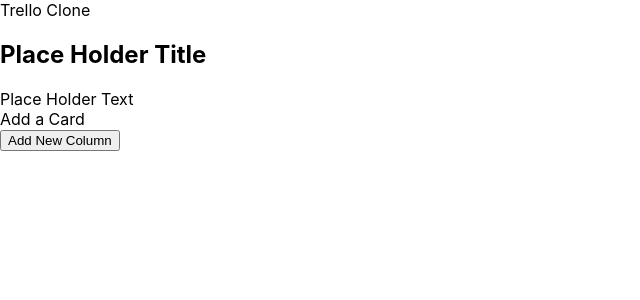
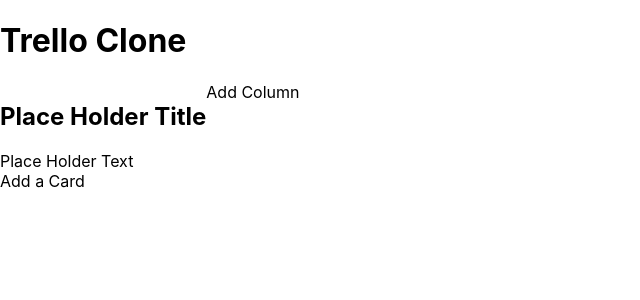
Before and after one commit to jambis/trello-clone, a React (Create React App) app: page / in a window 1280 px wide. Shown: the top 300 px of the page, without its empty margins (0-640 px from the left). Built offline with nearby package versions, Linux system fonts and the light colour scheme.

Commit message:
Imported AddColumn component

```diff
--- a/src/App.tsx
+++ b/src/App.tsx
@@ -2,6 +2,7 @@
 import { useSelector } from "react-redux";
 
 import Column from "./components/Column";
+import AddColumn from "./components/AddColumn";
 
 import { ColumnsState } from "./store/ColumnsData/types";
 import { ItemsState } from "./store/ItemsData/types";
@@ -20,11 +21,13 @@
   console.log(columns);
   return (
     <div className="App">
-      Trello Clone
-      {columns.map((column) => {
-        return <Column data={column} key={column.id} />;
-      })}
-      <button>Add New Column</button>
+      <h1>Trello Clone</h1>
+      <div className="Columns">
+        {columns.map((column) => {
+          return <Column data={column} key={column.id} />;
+        })}
+        <AddColumn />
+      </div>
     </div>
   );
 }
```
